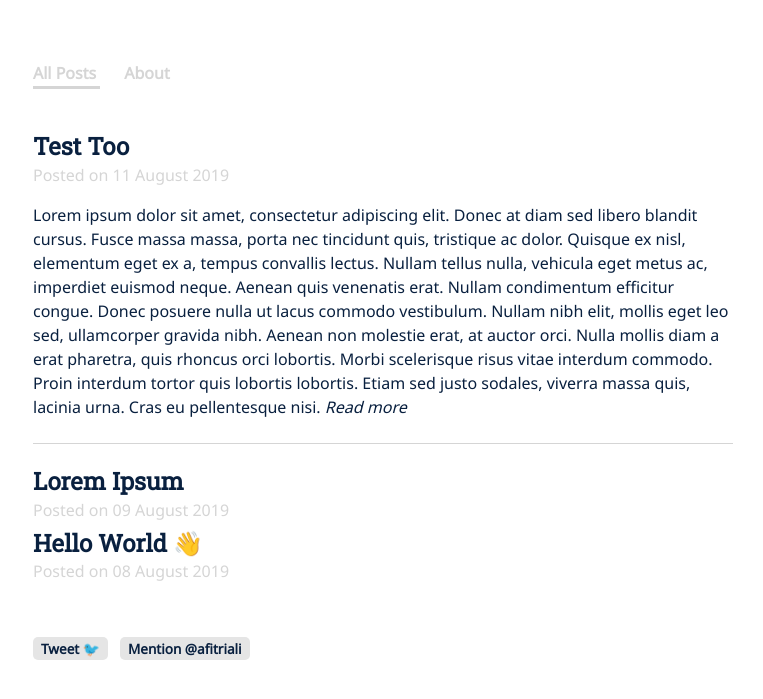
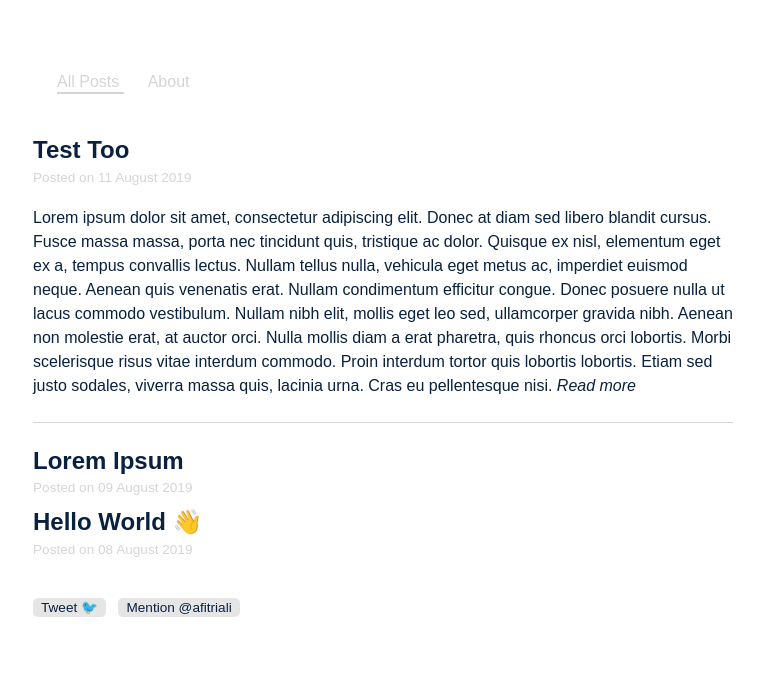
Before and after one commit to xfltrt/xfltrt.github.io, a Jekyll site: the page built from index.html, in a window 1280 px wide. Shown: the top 699 px of the page, without its empty margins (257-1020 px from the left). Built offline with Jekyll 4.4.1, drawn with Linux system fonts in a browser that asks for light colours; comment, search, counter and statistics services are not loaded.

Commit message:
Update main.scss

```diff
--- a/_sass/main.scss
+++ b/_sass/main.scss
@@ -3,13 +3,13 @@
   --colour-gray: #d5d5d5;
   --colour-primary: #09203f;
   --colour-white: #ffffff;
-  --font-primary: "Noto Sans", sans-serif;
-  --font-secondary: "Roboto Slab", sans-serif;
+  --font-primary: "Raleway", sans-serif;
+  --font-secondary: "Volkhov", sans-serif;
 }
 
 html {
   color: var(--colour-primary);
-  font-family: var(--font-primary, sans-serif);
+  font-family: var(--font-primary);
   min-height: 100vh;
 }
 
@@ -19,7 +19,12 @@
   width: 90vw;
 }
 
-h1, h2, h3, h4, h5, h6 {
+h1,
+h2,
+h3,
+h4,
+h5,
+h6 {
   color: var(--colour-dark);
   font-family: var(--font-secondary);
   margin: 0;
@@ -30,29 +35,45 @@
   line-height: 1.5rem;
 }
 
-p:last-of-type, p:last-child {
+p:last-of-type,
+p:last-child {
   margin-bottom: 0;
 }
 
 nav {
-  margin-bottom: 51px;
+  line-height: 36px;
+  margin-bottom: 36px;
 }
 
 nav a {
   color: var(--colour-gray);
-  font-weight: 700;
-  margin: 0 24px 0 0;
-  padding: 0 0 5px 0;
+  margin-left: 24px;
+  padding-bottom: 4px;
   text-decoration: none;
 }
 
 nav a:hover {
-   color: var(--colour-dark);
+  color: var(--colour-dark);
+}
+
+#logo {
+  background: var(--colour-gray);
+  color: var(--colour-white);
+  border-radius: 2px;
+  float: left;
+  font-family: var(--font-secondary);
+  font-size: 1.2rem;
+  height: 36px;
+  line-height: 36px;
+  overflow: hidden;
+  position: relative;
+  text-align: center;
+  width: 36px;
 }
 
 .current {
-  border-bottom: 3px solid;
-  padding: 0 0 2px 0;
+  border-bottom: 2px solid;
+  padding-bottom: 2px;
 }
 
 #posts a {
@@ -80,18 +101,18 @@
 
 .details {
   color: var(--colour-gray);
+  font-size: 0.85rem;
   margin-top: 2px;
 }
 
 footer {
-  padding: 56px 0 24px 0;
+  padding: 36px 0 24px 0;
 }
 
 footer a {
-  background: #e5e5e5;
+  background: rgba(0,0,0,0.1);
   border-radius: 5px;
   font-size: 0.85rem;
-  font-weight: 700;
   color: var(--colour-dark);
   margin-right: 8px;
   padding: 2px 8px;
```
